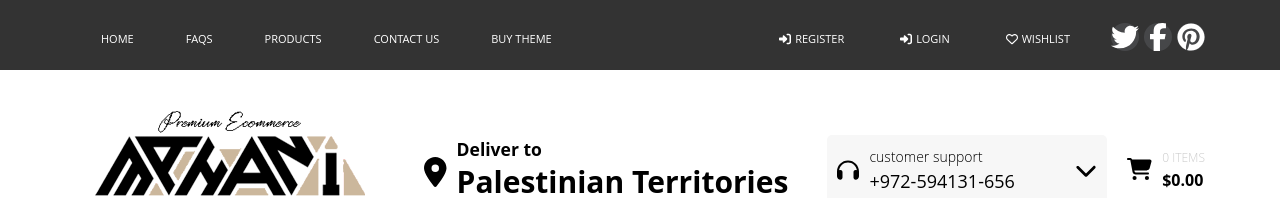
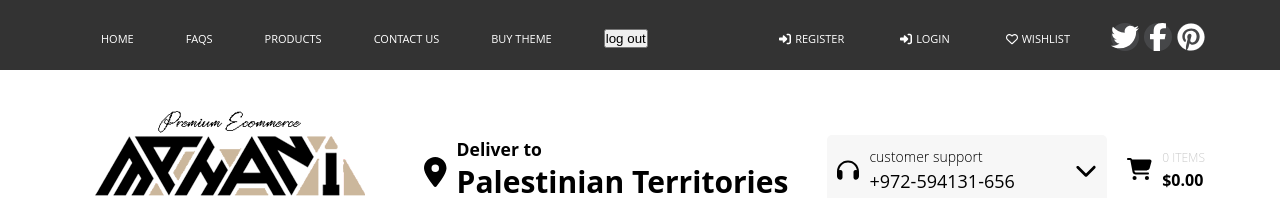
Before and after one commit to GSG-G13/ecommerce-react-node, a React (Create React App) app in the folder public/: page / in a window 1280 px wide. Shown: the top 198 px of the page. Built offline with nearby package versions, Linux system fonts and the light colour scheme.

Commit message:
55-handle-logout closes #55

```diff
--- a/public/src/App.js
+++ b/public/src/App.js
@@ -1,11 +1,11 @@
 import LoginForm from "./Components/LoginForm";
+import MainPage from "./Components/MainPage";
 import SignUpForm from "./Components/SignUpForm";
 
 function App() {
   return (
     <div className="App">
-      <LoginForm />
-      <SignUpForm />
+     <MainPage/>
     </div>
   );
 }
--- a/public/src/Components/Landing/main.jsx
+++ b/public/src/Components/Landing/main.jsx
@@ -14,8 +14,14 @@ import {
   faCartShopping,
   faChevronDown,
 } from "@fortawesome/free-solid-svg-icons";
+import { Link } from "react-router-dom";
 
 const Main = () => {
+
+  const handleLogOut = () =>{
+    fetch('/api/v1/user/logout').then((data)=> data.json())
+    .then((data) => console.log(data))
+  }
   return (
     <div>
       <div className="main-header">
@@ -35,6 +41,9 @@ const Main = () => {
             </li>
             <li>
               <a href="">buy theme</a>
+            </li>
+            <li>
+              <button onClick={handleLogOut}>log out</button>
             </li>
           </ul>
           <div>
```
